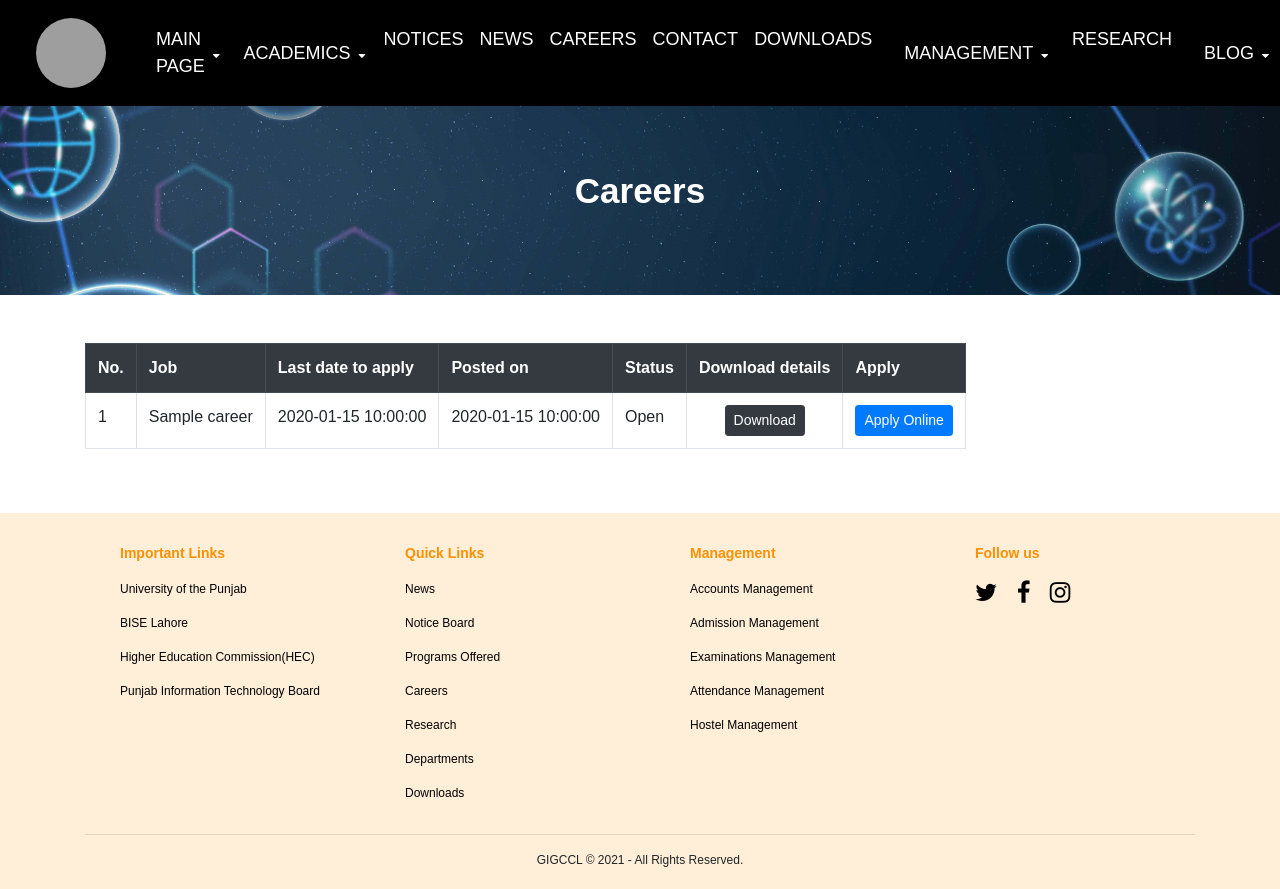
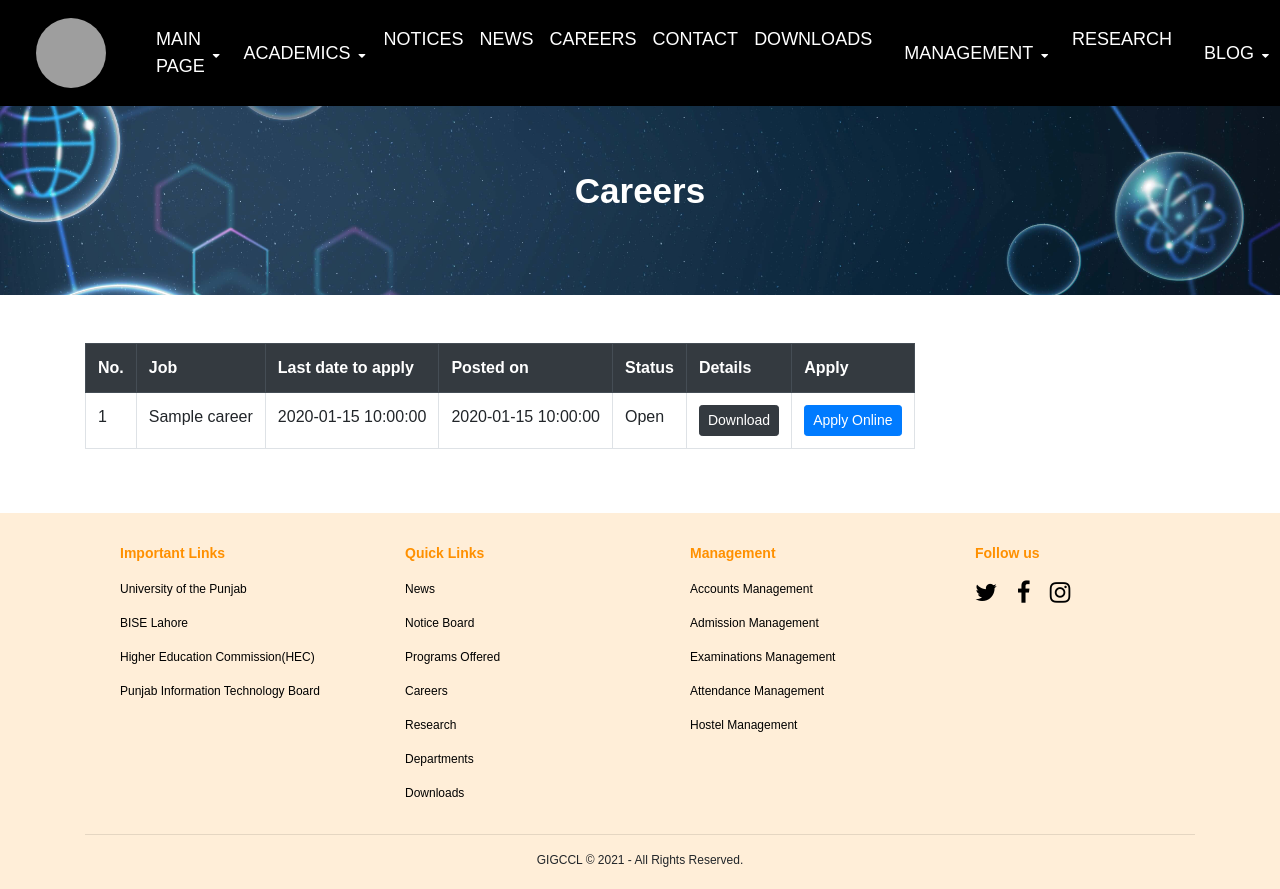
Before and after one commit to ShehrozIrfan/final_cms_fyp, a PHP site: page /careers.php in a window 1280 px wide. Run offline with PHP 8.4, Linux system fonts and the light colour scheme; tables that the repository leaves empty or names only in its code hold one stand-in row (values such as "Sample post"); data that the repository does not hold is empty; grey boxes are pictures that could not be loaded.

Commit message:
Minor UI fix on careers page

```diff
--- a/careers.php
+++ b/careers.php
@@ -206,7 +206,7 @@ if(isset($_POST['apply-btn'])) {
                             <th>Last date to apply</th>
                             <th>Posted on</th>
                             <th>Status</th>
-                            <th>Download details</th>
+                            <th>Details</th>
                             <th>Apply</th>
                         </tr>
                         <?php $countNo = 1; ?>
--- a/faculty.php
+++ b/faculty.php
@@ -146,7 +146,7 @@ if(isset($_SESSION['login_user']) || isset($_SESSION['login_blog_user']))
                                     <tr>
                                         <td>1.</td>
                                         <td>Hafiz Muhammad Saleem, M.Phil</td>
-                                        <td>Assitant Prof.</td>
+                                        <td>Assistant Prof.</td>
                                     </tr>
                                     <tr>
                                         <td>2.</td>
```
